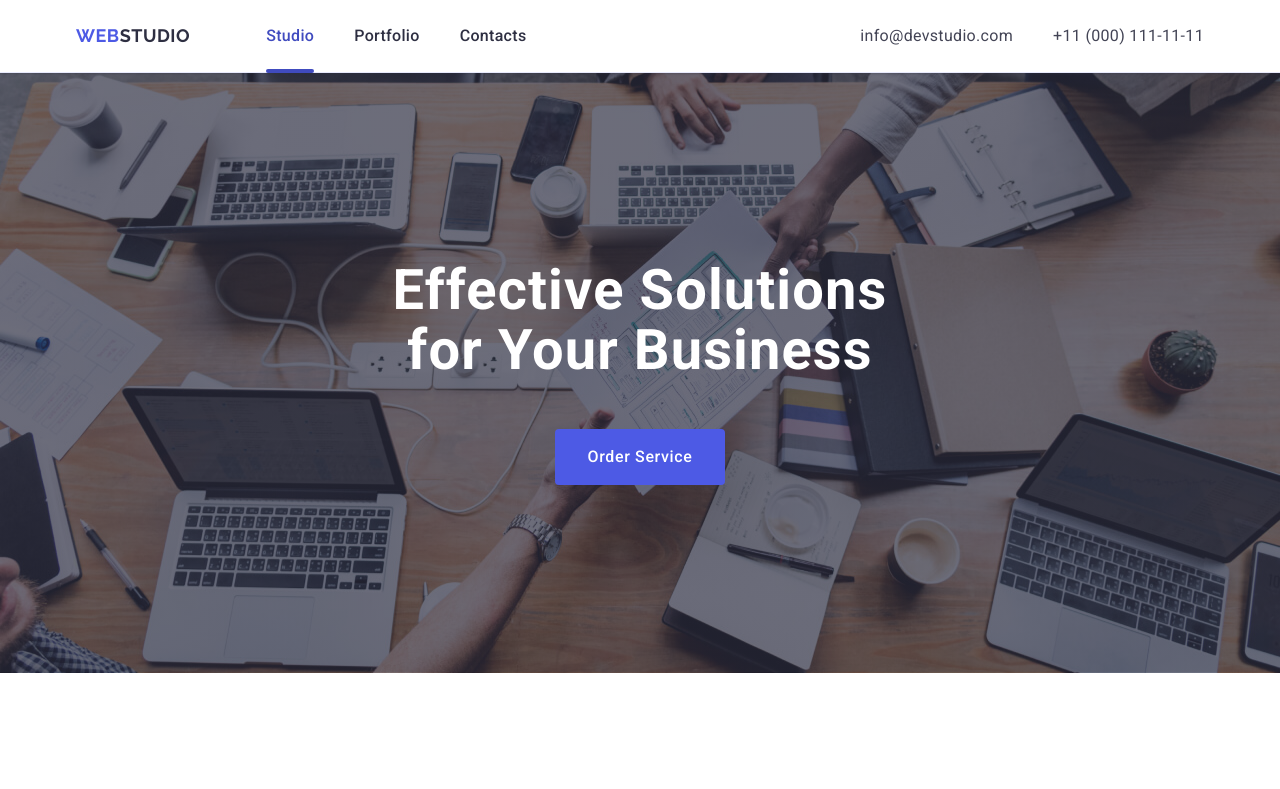
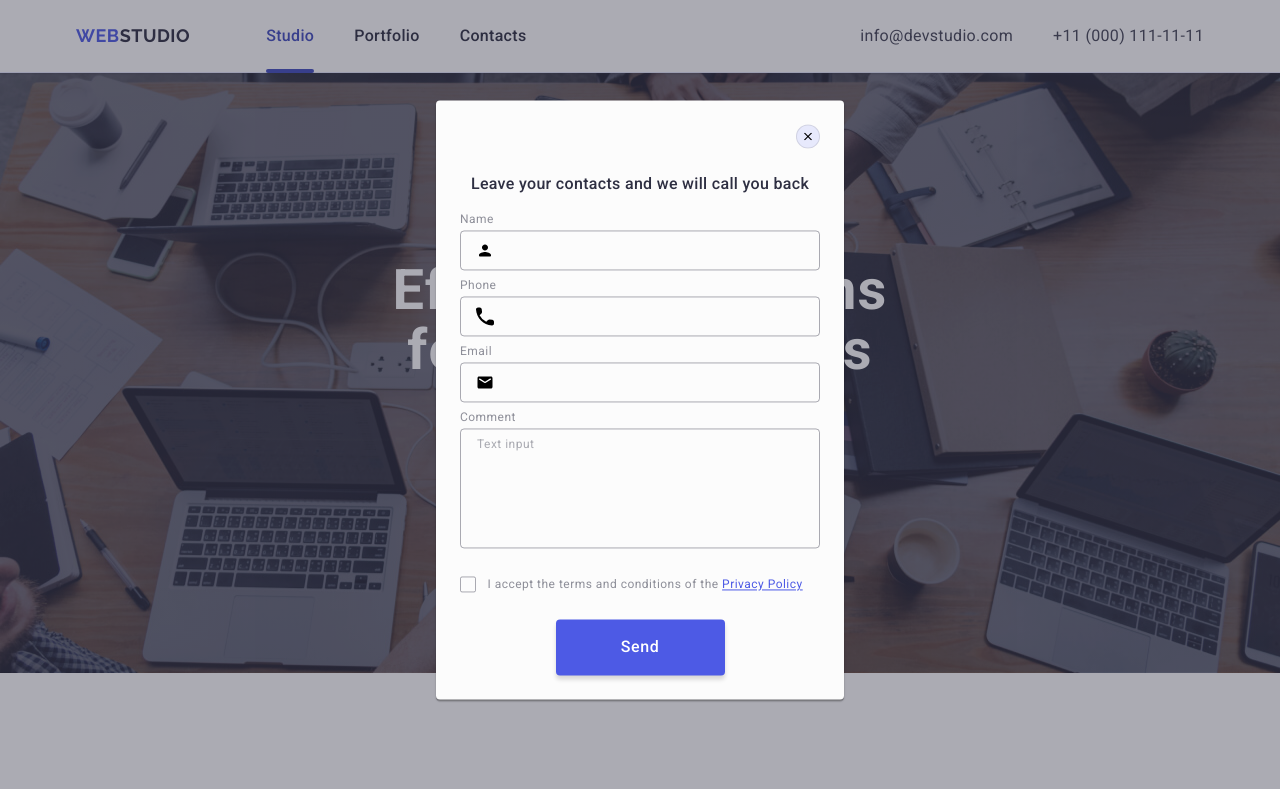
Before and after one commit to 0ntre/goit-markup-hw-06, a plain HTML site: page index.html in a window 1280 px wide. Shown: the top 789 px of the page. Drawn offline with nearby package versions, Linux system fonts and the light colour scheme.

Commit message:
Backdrop

```diff
--- a/css/styles.css
+++ b/css/styles.css
@@ -886,3 +886,227 @@ body {
     margin-right: 80px;
   }
 }
+
+/* =============Backdrop============= */
+.backdrop {
+  position: fixed;
+  width: 100%;
+  height: 100%;
+  z-index: 9999999;
+  top: 0;
+  left: 0;
+  background-color: rgba(46, 47, 66, 0.4);
+  opacity: 0;
+  visibility: hidden;
+  pointer-events: none;
+  transition: opacity 250ms cubic-bezier(0.4, 0, 0.2, 1),
+    visibility 250ms cubic-bezier(0.4, 0, 0.2, 1);
+}
+
+.backdrop.is-open {
+  opacity: 1;
+  visibility: visible;
+  pointer-events: auto;
+}
+
+/* =============Modal window============= */
+.modal {
+  position: absolute;
+  top: 50%;
+  left: 50%;
+  transform: translate(-50%, -50%);
+  width: 288px;
+  min-height: 623px;
+  border-radius: 4px;
+  background: #fcfcfc;
+  padding: 72px 24px 24px 24px;
+  box-shadow: 0px 1px 1px rgba(0, 0, 0, 0.14), 0px 1px 3px rgba(0, 0, 0, 0.12),
+    0px 2px 1px rgba(0, 0, 0, 0.2);
+  transition: transform 250ms cubic-bezier(0.4, 0, 0.2, 1);
+}
+
+.modal-close-btn {
+  position: absolute;
+  top: 24px;
+  right: 24px;
+  display: flex;
+  align-items: center;
+  justify-content: center;
+  padding: 0;
+  background-color: #e7e9fc;
+  border: 1px solid rgba(0, 0, 0, 0.1);
+  border-radius: 50%;
+  line-height: 0;
+  width: 24px;
+  height: 24px;
+  transition: background-color 250ms cubic-bezier(0.4, 0, 0.2, 1),
+    border 250ms cubic-bezier(0.4, 0, 0.2, 1);
+}
+
+.modal-close-btn:hover,
+.modal-close-btn:focus {
+  background-color: #404bbf;
+  border: inherit;
+  fill: #ffffff;
+}
+
+.modal-close-btn-icon {
+  transition: fill 250ms cubic-bezier(0.4, 0, 0.2, 1);
+}
+
+.review-form-description {
+  color: #2e2f42;
+  text-align: center;
+  font-weight: 500;
+  margin-bottom: 16px;
+}
+
+.review-form-field-wrapper {
+  flex-direction: column;
+  margin-bottom: 8px;
+}
+
+.review-form-field-label {
+  display: block;
+  color: #8e8f99;
+  font-size: 12px;
+  line-height: 1.17;
+  letter-spacing: 0.04em;
+  margin-bottom: 4px;
+}
+
+.review-form-input-wrapper {
+  position: relative;
+}
+
+.review-form-input {
+  width: 100%;
+  height: 40px;
+  border-radius: 4px;
+  border: 1px solid rgba(46, 47, 66, 0.4);
+  background: transparent;
+  padding-left: 38px;
+  transition: border-color 250ms cubic-bezier(0.4, 0, 0.2, 1);
+  outline: 0px solid transparent;
+}
+
+.review-form-input:focus {
+  border-color: #4d5ae5;
+}
+
+.review-form-input-icon {
+  position: absolute;
+  top: 50%;
+  left: 16px;
+  transform: translateY(-50%);
+  transition: fill 250ms cubic-bezier(0.4, 0, 0.2, 1);
+}
+
+.review-form-input:focus + .review-form-input-icon {
+  fill: #4d5ae5;
+}
+
+.textarea {
+  margin-bottom: 16px;
+}
+
+.review-form-comment {
+  width: 100%;
+  height: 120px;
+  color: rgba(46, 47, 66, 0.4);
+  font-size: 12px;
+  line-height: 1.17;
+  letter-spacing: 0.04em;
+  background: transparent;
+  border-radius: 4px;
+  border: 1px solid rgba(46, 47, 66, 0.4);
+  padding: 8px 16px;
+  resize: none;
+  transition: border-color 250ms cubic-bezier(0.4, 0, 0.2, 1);
+  outline: 0px solid transparent;
+}
+
+.review-form-comment::placeholder {
+  color: rgba(46, 47, 66, 0.4);
+}
+
+.review-form-comment:focus {
+  border-color: #4d5ae5;
+}
+
+.review-form-own-checkbox {
+  display: inline-flex;
+  align-items: center;
+  justify-content: center;
+  width: 16px;
+  height: 16px;
+  cursor: pointer;
+  border: 1px solid rgba(46, 47, 66, 0.4);
+  border-radius: 2px;
+  fill: transparent;
+  margin-right: 8px;
+  transition: background-color 250ms cubic-bezier(0.4, 0, 0.2, 1),
+    border 250ms cubic-bezier(0.4, 0, 0.2, 1),
+    fill 250ms cubic-bezier(0.4, 0, 0.2, 1);
+}
+
+.review-form-checkbox:checked
+  + .review-form-own-checkbox-label
+  > .review-form-own-checkbox {
+  background-color: #404bbf;
+  border: none;
+  fill: #f4f4fd;
+}
+
+.review-form-checkbox:focus
+  + .review-form-own-checkbox-label
+  > .review-form-own-checkbox {
+  border-color: #4d5ae5;
+}
+
+.review-form-own-checkbox-label {
+  color: #8e8f99;
+  font-size: 12px;
+  line-height: 1.17;
+  letter-spacing: 0.04em;
+}
+
+.link-accent-style {
+  color: #4d5ae5;
+  font-size: 12px;
+  line-height: 1.17;
+  letter-spacing: 0.04em;
+}
+
+.review-form-checkbox-wrapper {
+  margin-bottom: 24px;
+}
+
+.review-form-submit-btn {
+  display: block;
+  min-width: 169px;
+  height: 56px;
+  margin: 0 auto;
+  padding: 16px 32px;
+  border-radius: 4px;
+  border: none;
+  background: #4d5ae5;
+  box-shadow: 0px 4px 4px 0px rgba(0, 0, 0, 0.15);
+  color: #fff;
+  font-weight: 500;
+  letter-spacing: 0.04em;
+  line-height: 1.5;
+  transition: background-color 250ms cubic-bezier(0.4, 0, 0.2, 1);
+}
+
+.review-form-submit-btn:hover,
+.review-form-submit-btn:focus {
+  background: #404bbf;
+}
+
+@media screen and (min-width: 768px) {
+  .modal {
+    width: 408px;
+    min-height: 584px;
+  }
+}
--- a/index.html
+++ b/index.html
@@ -682,7 +682,7 @@
     <!-- Backdrop -->
     <div class="backdrop is-open">
       <!-- Modal window -->
-      <!-- <div class="modal">
+      <div class="modal">
         <button class="modal-close-btn" type="button">
           <svg
             class="modal-close-btn-icon"
@@ -802,7 +802,7 @@
           </div>
           <button class="review-form-submit-btn" type="submit">Send</button>
         </form>
-      </div> -->
+      </div>
       <!-- Mobile menu -->
     </div>
     <div class="mobile-menu-wrapper">
```
